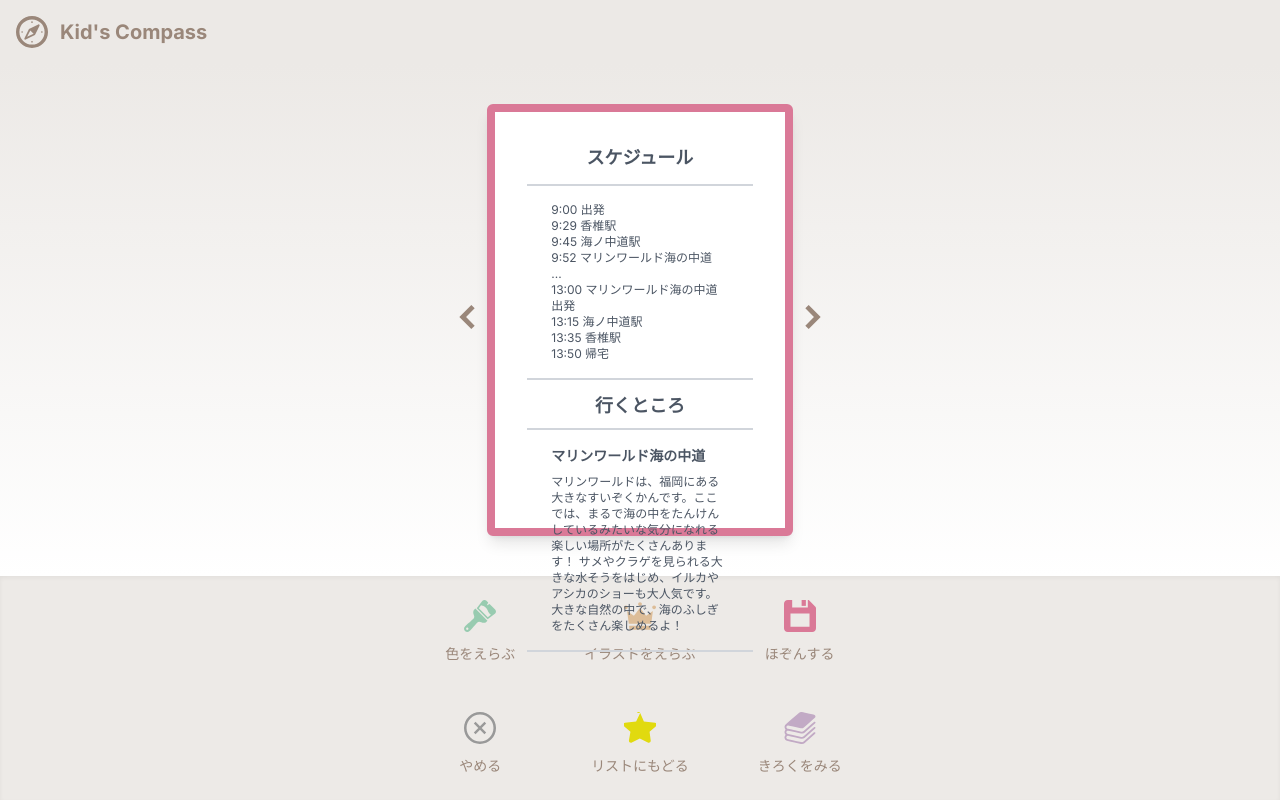
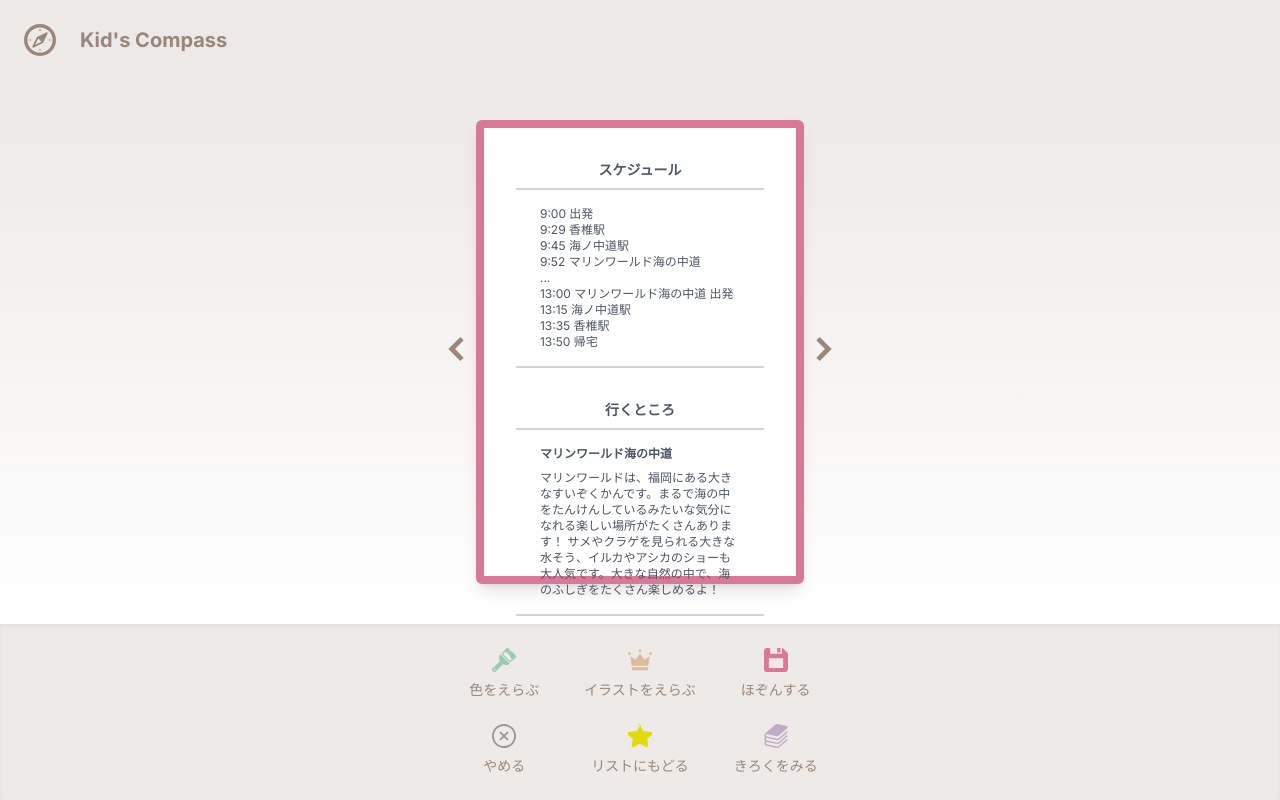
Before and after one commit to tech0mg/Hidarihashi-Frontend, a Next.js app: page /customers/shiori/page2 in a window 1280 px wide. Built offline with nearby package versions, Linux system fonts and the light colour scheme.

Commit message:
ヘッダー、フッダー、しおりページ2,4のレスポンシブ対応

```diff
--- a/src/app/components/Header.jsx
+++ b/src/app/components/Header.jsx
@@ -2,7 +2,7 @@
 
 import React from "react";
 import { useRouter } from "next/navigation"; // ルーターをインポート
-import CompassIcon from "./icon/icon_compass"; // CompassIcon に修正
+import CompassIcon from "./icon/icon_compass"; // CompassIcon をインポート
 
 const Header = () => {
   const router = useRouter(); // ルーターのインスタンスを取得
@@ -12,23 +12,25 @@ router.push("/customers/top"); // TOPページに遷移
   };
 
   return (
-<header className="bg-[#ECE9E6] p-2 flex items-center">
+    <header className="bg-[#ECE9E6] p-2 sm:p-4 flex items-center">
       {/* アイコンとタイトルを横並びに */}
-    <div className="flex items-center gap-1">
+      <div className="flex items-center gap-2 sm:gap-4">
         {/* Compass アイコン */}
         <button
           onClick={handleHomeClick}
           className="flex items-center justify-center p-2 rounded-md transition-transform transform hover:scale-110"
         >
           <CompassIcon
-        size={32}
+            size={24} // スマホサイズ用のアイコンサイズ
             fill="#9A877A"
-        className="hover:fill-[#6F6F6F] transition-colors"
+            className="sm:w-8 sm:h-8 hover:fill-[#6F6F6F] transition-colors"
           />
         </button>
 
         {/* タイトル */}
-    <h1 className="text-xl font-bold text-[#9A877A]">Kid's Compass</h1>
+        <h1 className="text-lg sm:text-xl font-bold text-[#9A877A]">
+          Kid's Compass
+        </h1>
       </div>
     </header>
   );
--- a/src/app/customers/shiori/components/ShioriFooterButtons.jsx
+++ b/src/app/customers/shiori/components/ShioriFooterButtons.jsx
@@ -63,14 +63,13 @@ const ShioriFooterButtons = ({
 
   return (
     <>
-      <div className="bg-[#EDEAE7] shadow-inner p-6 flex justify-center items-center space-x-8">
+      {/* フッター */}
+      <div className="bg-[#EDEAE7] shadow-inner p-4 sm:p-6 flex justify-center items-center">
         <div
-          className="grid grid-cols-3 gap-12"
+          className="grid grid-cols-3 grid-rows-2 gap-4 sm:gap-6"
           style={{
-            display: "grid",
-            gridTemplateColumns: "repeat(3, 1fr)", // 3列に分割
-            justifyContent: "center", // 水平中央寄せ
-            alignItems: "center", // 垂直中央寄せ
+            justifyContent: "center",
+            alignItems: "center",
           }}
         >
           {/* 色を選ぶボタン */}
@@ -79,8 +78,8 @@ const ShioriFooterButtons = ({
             fillDefault={buttonStyles.paint.default}
             fillHover={buttonStyles.paint.hover}
           >
-            <PaintIcon size={32} fill={buttonStyles.paint.default} />
-            <span className="text-sm mt-3">色をえらぶ</span>
+            <PaintIcon size={24} fill={buttonStyles.paint.default} />
+            <span className="text-xs sm:text-sm mt-2">色をえらぶ</span>
           </IconButton>
 
           {/* イラストを選ぶボタン */}
@@ -89,18 +88,18 @@ const ShioriFooterButtons = ({
             fillDefault={buttonStyles.crown.default}
             fillHover={buttonStyles.crown.hover}
           >
-            <CrownIcon size={32} fill={buttonStyles.crown.default} />
-            <span className="text-sm mt-3">イラストをえらぶ</span>
+            <CrownIcon size={24} fill={buttonStyles.crown.default} />
+            <span className="text-xs sm:text-sm mt-2">イラストをえらぶ</span>
           </IconButton>
 
           {/* 保存するボタン */}
           <IconButton
-            onClick={handleSaveClick} // 保存ページに移動
+            onClick={handleSaveClick}
             fillDefault={buttonStyles.save.default}
             fillHover={buttonStyles.save.hover}
           >
-            <SaveIcon size={32} fill={buttonStyles.save.default} />
-            <span className="text-sm mt-3">ほぞんする</span>
+            <SaveIcon size={24} fill={buttonStyles.save.default} />
+            <span className="text-xs sm:text-sm mt-2">ほぞんする</span>
           </IconButton>
 
           {/* やめるボタン */}
@@ -109,8 +108,8 @@ const ShioriFooterButtons = ({
             fillDefault={buttonStyles.close.default}
             fillHover={buttonStyles.close.hover}
           >
-            <CloseIcon size={32} fill={buttonStyles.close.default} />
-            <span className="text-sm mt-3">やめる</span>
+            <CloseIcon size={24} fill={buttonStyles.close.default} />
+            <span className="text-xs sm:text-sm mt-2">やめる</span>
           </IconButton>
 
           {/* リストにもどるボタン */}
@@ -119,18 +118,18 @@ const ShioriFooterButtons = ({
             fillDefault={buttonStyles.star.default}
             fillHover={buttonStyles.star.hover}
           >
-            <StarIcon size={32} fill={buttonStyles.star.default} />
-            <span className="text-sm mt-3">リストにもどる</span>
+            <StarIcon size={24} fill={buttonStyles.star.default} />
+            <span className="text-xs sm:text-sm mt-2">リストにもどる</span>
           </IconButton>
 
           {/* 記録を見るボタン */}
           <IconButton
-            onClick={handleKirokuClick} // 記録ページに移動
+            onClick={handleKirokuClick}
             fillDefault={buttonStyles.kiroku.default}
             fillHover={buttonStyles.kiroku.hover}
           >
-            <KirokuIcon size={32} fill={buttonStyles.kiroku.default} />
-            <span className="text-sm mt-3">きろくをみる</span>
+            <KirokuIcon size={24} fill={buttonStyles.kiroku.default} />
+            <span className="text-xs sm:text-sm mt-2">きろくをみる</span>
           </IconButton>
         </div>
       </div>
--- a/src/app/customers/shiori/page1/page.jsx
+++ b/src/app/customers/shiori/page1/page.jsx
@@ -84,7 +84,7 @@ const ShioriPage1 = () => {
           }}
         >
           <div className="p-12 w-full h-full flex flex-col justify-between">
-            <h1 className="text-3xl font-bold mb-4 text-center text-gray-600">しおり</h1>
+            <h2 className="text-3xl font-bold mb-4 text-center text-gray-600">しおり</h2>
             {/* 選択したイラストを表示 */}
             {selectedIllustration ? (
               <img
--- a/src/app/customers/shiori/page2/page.jsx
+++ b/src/app/customers/shiori/page2/page.jsx
@@ -1,8 +1,9 @@
 "use client";
+
 import React, { useEffect, useState } from "react";
 import Header from "../../../components/Header"; // ヘッダーコンポーネント
-import ShioriFooterButtons from "../components/ShioriFooterButtons"; // 下部の共通ボタン
-import { useColor } from "../../../context/ColorContext"; // ColorContextのインポート
+import ShioriFooterButtons from "../components/ShioriFooterButtons"; // フッターの共通ボタン
+import { useColor } from "../../../context/ColorContext"; // 色管理コンテキスト
 import { useNavigation } from "../components/useNavigation";
 import LeftArrowIcon from "../../../components/icon/icon_arrow_left"; // 左矢印アイコン
 import RightArrowIcon from "../../../components/icon/icon_arrow_right"; // 右矢印アイコン
@@ -34,12 +35,6 @@ const ShioriPage2 = () => {
     };
   }, []);
 
-  // イラストの画像をlocalStorageから取得
-  const handleIllustrationChange = (newIllustration) => {
-    setSelectedIllustration(newIllustration);
-    localStorage.setItem("selectedIllustration", newIllustration);
-  };
-
   // 色選択モーダルを表示
   const toggleColorModal = () => {
     setIsColorModalOpen(!isColorModalOpen);
@@ -55,45 +50,51 @@ const ShioriPage2 = () => {
         className="flex-grow bg-gradient-main flex justify-center items-center"
         style={{
           height: `${contentHeight}px`,
-          paddingTop: "40px", // 上部の余白を設定
-          paddingBottom: "40px", // 下部の余白を設定
+          paddingTop: "40px",
+          paddingBottom: "40px",
         }}
       >
         {/* コンテンツ全体のラッパー */}
         <div
-          className="relative bg-white shadow-lg border-8 rounded-md"
+          className="relative bg-white shadow-lg border-8 rounded-md max-w-full sm:max-w-[90%]"
           style={{
-            borderColor: shioriColor, // 枠線の色を動的に設定
+            borderColor: shioriColor,
             aspectRatio: "210 / 297", // A4の比率
             height: "100%",
             maxWidth: `calc(${contentHeight}px * 210 / 297)`,
           }}
         >
-          <div className="p-8 w-full h-full flex flex-col justify-between">
+          <div className="p-4 sm:p-8 w-full h-full flex flex-col justify-between">
             {/* スケジュールセクション */}
-            <div className="mb-3">
-              <h3 className="text-lg font-bold text-center mb-3 text-gray-600">スケジュール</h3>
-              <div className="border-t-2 border-b-2 border-gray-300 py-4 px-6 text-left text-sm text-gray-600">
-                <p className="text-xs">9:00 出発</p>
-                <p className="text-xs">9:29 香椎駅</p>
-                <p className="text-xs">9:45 海ノ中道駅</p>
-                <p className="text-xs">9:52 マリンワールド海の中道</p>
-                <p className="text-xs">...</p>
-                <p className="text-xs">13:00 マリンワールド海の中道 出発</p>
-                <p className="text-xs">13:15 海ノ中道駅</p>
-                <p className="text-xs">13:35 香椎駅</p>
-                <p className="text-xs">13:50 帰宅</p>
+            <div className="mb-4 sm:mb-8">
+              <h3 className="text-xs sm:text-sm font-bold text-center mb-2 text-gray-600">
+                スケジュール
+              </h3>
+              <div className="border-t-2 border-b-2 border-gray-300 py-2 sm:py-4 px-4 sm:px-6 text-gray-600 text-[10px] sm:text-xs leading-tight">
+                <p>9:00 出発</p>
+                <p>9:29 香椎駅</p>
+                <p>9:45 海ノ中道駅</p>
+                <p>9:52 マリンワールド海の中道</p>
+                <p>...</p>
+                <p>13:00 マリンワールド海の中道 出発</p>
+                <p>13:15 海ノ中道駅</p>
+                <p>13:35 香椎駅</p>
+                <p>13:50 帰宅</p>
               </div>
             </div>
 
             {/* 目的地セクション */}
-            <div>
-              <h3 className="text-lg font-bold text-center mb-2 text-gray-600">行くところ</h3>
-              <div className="border-t-2 border-b-2 border-gray-300 py-4 px-6 text-left text-sm text-gray-600">
-                <h3 className="font-bold mb-2 text-gray-600">マリンワールド海の中道</h3>
-                <p className="text-xs">
-                マリンワールドは、福岡にある大きなすいぞくかんです。ここでは、まるで海の中をたんけんしているみたいな気分になれる楽しい場所がたくさんあります！
-                サメやクラゲを見られる大きな水そうをはじめ、イルカやアシカのショーも大人気です。大きな自然の中で、海のふしぎをたくさん楽しめるよ！
+            <div className="mb-4 sm:mb-8">
+              <h3 className="text-xs sm:text-sm font-bold text-center mb-2 text-gray-600">
+                行くところ
+              </h3>
+              <div className="border-t-2 border-b-2 border-gray-300 py-2 sm:py-4 px-4 sm:px-6 text-gray-600 text-[10px] sm:text-xs leading-tight">
+                <h3 className="font-bold mb-2 text-[10px] sm:text-xs text-gray-600">
+                  マリンワールド海の中道
+                </h3>
+                <p>
+                  マリンワールドは、福岡にある大きなすいぞくかんです。まるで海の中をたんけんしているみたいな気分になれる楽しい場所がたくさんあります！
+                  サメやクラゲを見られる大きな水そう、イルカやアシカのショーも大人気です。大きな自然の中で、海のふしぎをたくさん楽しめるよ！
                 </p>
               </div>
             </div>
@@ -118,17 +119,13 @@ const ShioriPage2 = () => {
       {/* フッター */}
       <footer className="bg-[#EDEAE7] shadow-inner">
         <ShioriFooterButtons
-            handleNavigation={navigateTo}
-            toggleColorModal={toggleColorModal}
-            onIllustrationChange={handleIllustrationChange}
+          handleNavigation={navigateTo}
+          toggleColorModal={toggleColorModal}
         />
       </footer>
 
       {/* 色選択モーダル */}
-      {isColorModalOpen && (
-        <ColorModal onClose={toggleColorModal} />
-      )}
-
+      {isColorModalOpen && <ColorModal onClose={toggleColorModal} />}
     </div>
   );
 };
--- a/src/app/customers/shiori/page4/page.jsx
+++ b/src/app/customers/shiori/page4/page.jsx
@@ -1,4 +1,5 @@
 "use client";
+
 import React, { useState, useEffect } from "react";
 import Header from "../../../components/Header"; // ヘッダーコンポーネント
 import { useNavigation } from "../components/useNavigation";
@@ -8,17 +9,18 @@ import { useColor } from "../../../context/ColorContext"; // ColorContextのイ
 import LeftArrowIcon from "../../../components/icon/icon_arrow_left"; // 左矢印アイコン
 
 const PackingList = ({ items, onItemChange }) => (
-  <div className="mb-6">
-    <h2 className="text-xl font-bold text-center mb-4 text-gray-600">持ち物リスト</h2>
-    <div className="grid grid-cols-2 gap-4">
+  <div className="mb-4 sm:mb-6">
+    <h2 className="text-sm sm:text-base font-bold text-center mb-2 text-gray-600">
+      持ち物リスト
+    </h2>
+    <div className="grid grid-cols-2 gap-2 sm:gap-4">
       {items.map((item, index) => (
         <input
           key={index}
           type="text"
           value={item}
           onChange={(e) => onItemChange(index, e.target.value)}
-          // placeholder={`持ち物 ${index + 1}`}
-          className="p-2 border border-gray-300 rounded shadow-sm w-full"
+          className="p-1 sm:p-2 border border-gray-300 rounded text-[10px] sm:text-sm shadow-sm w-full"
         />
       ))}
     </div>
@@ -26,23 +28,24 @@ const PackingList = ({ items, onItemChange }) => (
 );
 
 const MemoryRecorder = ({ memory, onMemoryChange }) => (
-  <div className="mb-6">
-    <h2 className="text-xl font-bold text-center mb-4 text-gray-600">思い出のきろく</h2>
+  <div className="flex-1 flex flex-col">
+    <h2 className="text-sm sm:text-base font-bold text-center mb-2 text-gray-600">
+      思い出のきろく
+    </h2>
     <textarea
       value={memory}
       onChange={(e) => onMemoryChange(e.target.value)}
-      // placeholder="ここに思い出を書いてください..."
-      rows={5}
-      className="p-2 border border-gray-300 rounded shadow-sm w-full"
+      className="p-1 sm:p-2 border border-gray-300 rounded text-[10px] sm:text-sm shadow-sm w-full h-[70%] sm:h-[70%] resize-none"
     ></textarea>
   </div>
 );
+
 
 const ShioriPage4 = () => {
   const { navigateTo } = useNavigation();
   const { shioriColor } = useColor(); // Contextから色を取得
   const [isColorModalOpen, setIsColorModalOpen] = useState(false);
-  const [contentHeight, setContentHeight] = useState(0); // 動的なコンテンツ高さ
+  const [contentHeight, setContentHeight] = useState(0);
   const [items, setItems] = useState(["", "", "", "", "", ""]); // 持ち物リスト初期値
   const [memory, setMemory] = useState(""); // 思い出の記録初期値
   const [selectedIllustration, setSelectedIllustration] = useState("");
@@ -58,22 +61,15 @@ const ShioriPage4 = () => {
 
     updateContentHeight();
     window.addEventListener("resize", updateContentHeight);
-
-    return () => {
-      window.removeEventListener("resize", updateContentHeight);
-    };
+    return () => window.removeEventListener("resize", updateContentHeight);
   }, []);
 
-  // イラストの画像をlocalStorageから取得
   const handleIllustrationChange = (newIllustration) => {
     setSelectedIllustration(newIllustration);
     localStorage.setItem("selectedIllustration", newIllustration);
   };
 
-  // 色選択モーダルを表示
-  const toggleColorModal = () => {
-    setIsColorModalOpen(!isColorModalOpen);
-  };
+  const toggleColorModal = () => setIsColorModalOpen(!isColorModalOpen);
 
   return (
     <div id="page4" className="flex flex-col min-h-screen bg-gray-100">
@@ -89,8 +85,9 @@ const ShioriPage4 = () => {
           paddingBottom: "40px",
         }}
       >
+        {/* ラッパー */}
         <div
-          className="relative bg-white shadow-lg border-8 rounded-md"
+          className="relative bg-white shadow-lg border-8 rounded-md flex flex-col gap-4 sm:gap-6 p-4 sm:p-6"
           style={{
             borderColor: shioriColor,
             aspectRatio: "210 / 297",
@@ -98,7 +95,7 @@ const ShioriPage4 = () => {
             maxWidth: `calc(${contentHeight}px * 210 / 297)`,
           }}
         >
-          <div className="p-6 w-full h-full flex flex-col justify-between">
+          {/* 持ち物リスト */}
           <PackingList
             items={items}
             onItemChange={(index, value) =>
@@ -109,11 +106,12 @@ const ShioriPage4 = () => {
               })
             }
           />
+
+          {/* 思い出のきろく */}
           <MemoryRecorder
             memory={memory}
             onMemoryChange={(value) => setMemory(value)}
           />
-          </div>
 
           {/* 戻るボタン */}
           <div className="absolute top-1/2 -left-10 transform -translate-y-1/2">
@@ -134,9 +132,7 @@ const ShioriPage4 = () => {
       </footer>
 
       {/* 色選択モーダル */}
-      {isColorModalOpen && (
-        <ColorModal onClose={toggleColorModal} />
-      )}
+      {isColorModalOpen && <ColorModal onClose={toggleColorModal} />}
     </div>
   );
 };
```
Lines whose indentation alone changed are shown as unchanged.
